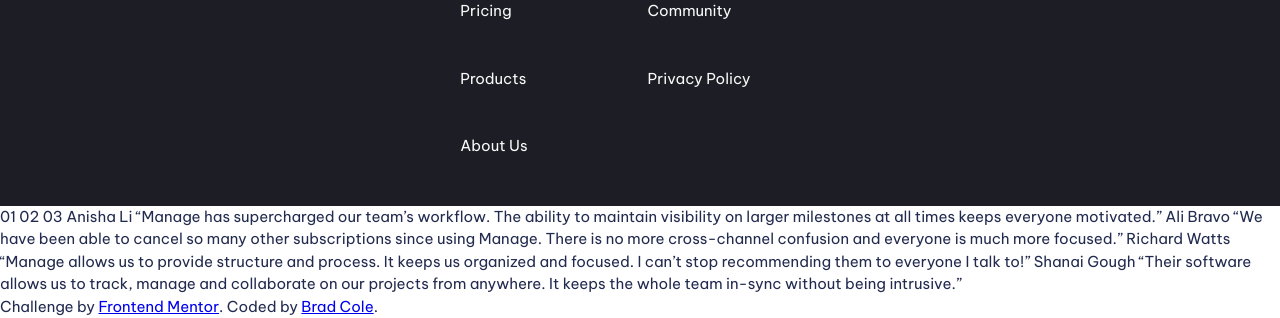
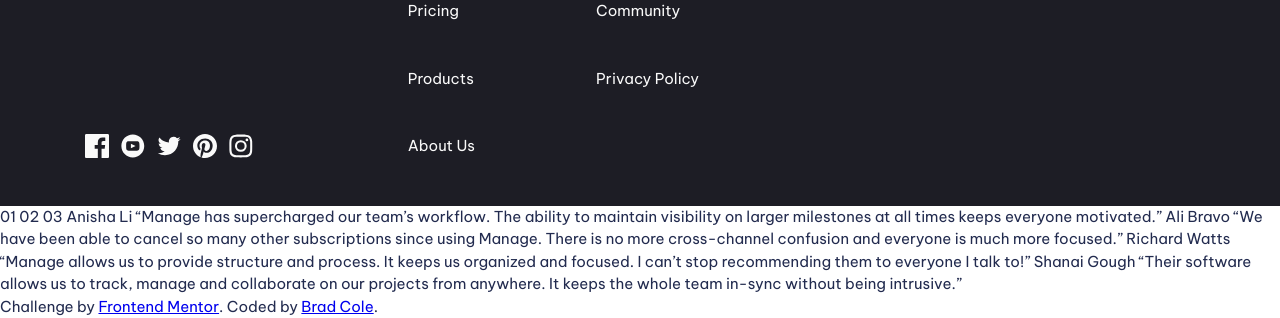
Before and after one commit to artwired/manage_site, a plain HTML site: page index.html in a window 1280 px wide. Shown: the part 1992-2310 px from the top of the page. Drawn offline with Linux system fonts and the light colour scheme.

Commit message:
Add files via upload

```diff
--- a/index.html
+++ b/index.html
@@ -107,8 +107,8 @@
   </main>
   <footer class="primary-footer | bg-primary-500 text-accent-100 padding-block-700">
     <div class="container">
-      <div class="even-columns">
-        <div>
+      <div class="primary-footer-wrapper">
+        <div class="primary-footer-logo-social">
           <a href="#" aria-label="home">
             <svg class="logo" width="146" height="24">
               <use xlink:href="img/logo.svg#logo"></use>
@@ -149,7 +149,7 @@
           </li>
           </ul>
         </div>
-        <div>
+        <div class="primary-footer-nav">
           <nav class="footer-nav">
             <ul class="flow" aria-label="Footer" role="list">
               <li><a href="#">Home</a></li>
@@ -162,7 +162,7 @@
             </ul>
           </nav>
         </div>
-        <div>
+        <div class="primary-footer-form">
           <form action="">
             <input type="email" placeholder="Updates in your inbox…">
             <button class="button">Go</button>
--- a/style.css
+++ b/style.css
@@ -250,14 +250,52 @@ p[data-width="wide"] {
 .primary-footer {
   --logo-color:var(--clr-neutral-100);
 }
-.primary-footer > * > * > * {
+.primary-footer-wrapper {
+  display: grid;
+  gap: var(--size-700);
+  grid-template-areas:
+  'form'
+  'nav'
+  'logo-social'
+}
 
+.primary-footer-logo-social {
+  grid-area: logo-social;
+
+  display: flex;
+  flex-direction:column-reverse;
+  align-items: center;
+  gap: var(--size-700);
 }
+.primary-footer-nav {
+  grid-area: nav;
+}
+.primary-footer-form {
+  grid-area: form;
+}
+@media(min-width: 50em) {
+  .primary-footer-wrapper {
+    grid-template-areas: 'logo-social nav form';
+  }
+  .primary-footer-logo-social {
+    align-items: flex-start;
+    flex-direction: column;
+    justify-content: space-between;
+    gap: var(--size-700);
+  }
+}
+@media(max-width: 50em) {
+  .primary-footer-wrapper > * {
+    margin-inline: auto;
+  }
+}
+
 
 /* Footer Navigation */
 
 .footer-nav {
   columns: 2;
+  gap: min(30vw, 2rem);
 }
 .footer-nav a {
   color: var(--clr-neutral-100);
```
